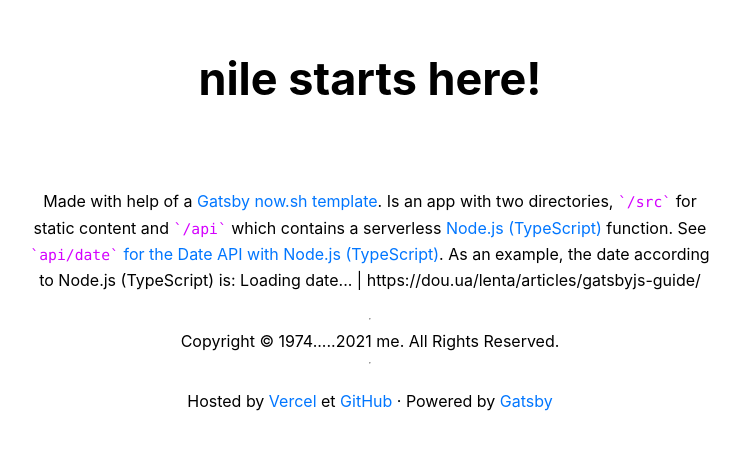
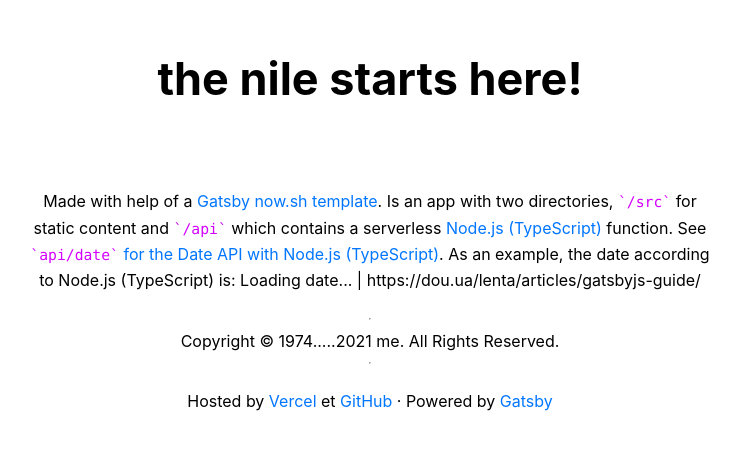
Before and after one commit to nonlin-lin-chaos-order-etc-etal/myzone_now_sh_GPLv3, a Gatsby site: page / in a window 1280 px wide. Shown: the part 187-636 px from the top of the page, without its empty margins (270-1010 px from the left). Built offline with nearby package versions, Linux system fonts and the light colour scheme; Gatsby itself is replaced by a stand-in of ours; no server answers.

Commit message:
'the' added

```diff
--- a/src/pages/index.js
+++ b/src/pages/index.js
@@ -17,7 +17,7 @@ function Index() {
       <Helmet>
         <title>my.zone</title>
       </Helmet>
-      <h1>nile starts here!</h1>
+      <h1>the nile starts here!</h1>
       <br/>
       <p>
         Made with help of{' '}
```
